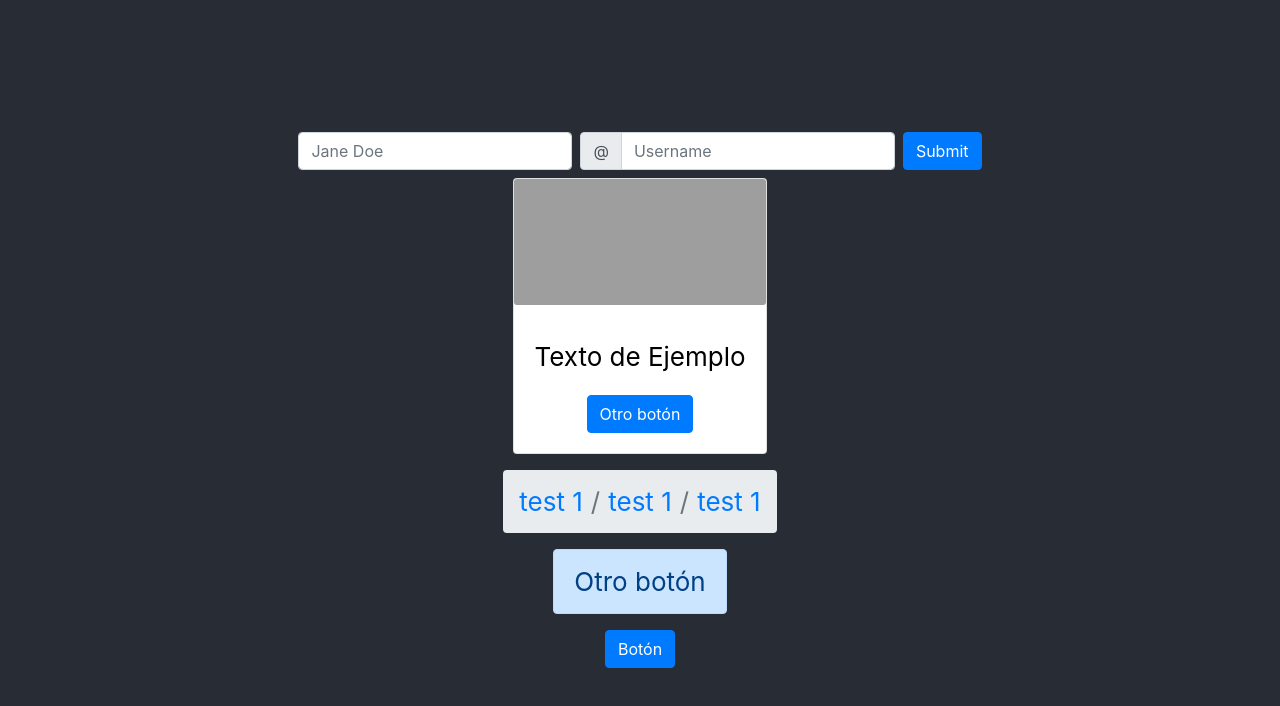
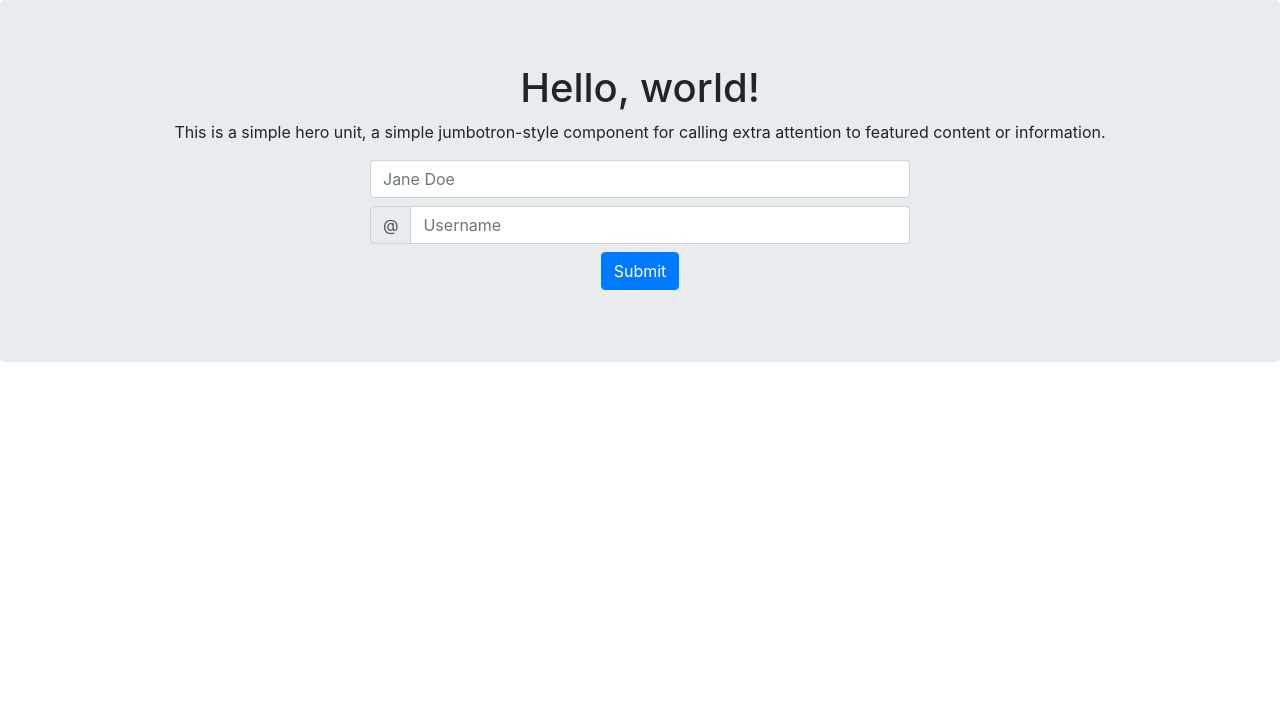
Before and after one commit to marcosstgo/reactboot, a React (Create React App) app: page / in a window 1280 px wide. Shown: the top 706 px of the page. Built offline with nearby package versions, Linux system fonts and the light colour scheme; grey boxes are pictures that could not be loaded.

Commit message:
Update App.js

```diff
--- a/src/App.js
+++ b/src/App.js
@@ -2,15 +2,27 @@ import React from 'react';
 import logo from './logo.svg';
 import './App.css';
 import 'bootstrap/dist/css/bootstrap.css'
-import {Button, Alert, Breadcrumb, Card, Form, Row, Col, InputGroup, FormControl} from 'react-bootstrap'
-
-
+import {Carousel, Accordion, Button, Alert, Breadcrumb, Card, Form, Row, Col, InputGroup, FormControl} from 'react-bootstrap'
+import Jumbotron from "react-bootstrap/Jumbotron";
+import Container from "react-bootstrap/Container";
+import Media from "react-bootstrap/Media";
 
 function App() {
   return (
     <div className="App">
-      <header className="App-header">
-          <Form inline>
+
+          <Jumbotron>
+              <h1>Hello, world!</h1>
+              <p>
+                  This is a simple hero unit, a simple jumbotron-style component for calling
+                  extra attention to featured content or information.
+              </p>
+
+<Container>
+    <Row>
+        <Col></Col>
+        <Col xs={6}>
+            <Form >
                 <Form.Label htmlFor="inlineFormInputName2" srOnly>
                     Name
                 </Form.Label>
@@ -34,27 +46,22 @@ function App() {
                 </Button>
             </Form>
 
-          <Card className="mb-3" style={{color:"#000", marginBottom:"#000"}}>
-          <Card.Img src={"https://picsum.photos/200/100"} />
-          <Card.Body>
-            <Card.Title>
+            </Col>
+        <Col></Col>
 
-            </Card.Title>
-          <Card.Text>
-            Texto de Ejemplo
-          </Card.Text>
-            <Button variant="primary">Otro botón</Button>
-          </Card.Body>
-       </Card>
-        <Breadcrumb>
-          <Breadcrumb.Item>test 1</Breadcrumb.Item>
-          <Breadcrumb.Item>test 1</Breadcrumb.Item>
-          <Breadcrumb.Item>test 1</Breadcrumb.Item>
-        </Breadcrumb>
-        <Alert variant="primary">Otro botón</Alert>
-        <Button> Botón</Button>
 
-      </header>
+        </Row>
+    </Container>
+          </Jumbotron>
+
+
+
+
+
+
+
+
+
     </div>
   );
 }
```
Lines whose indentation alone changed are shown as unchanged.
